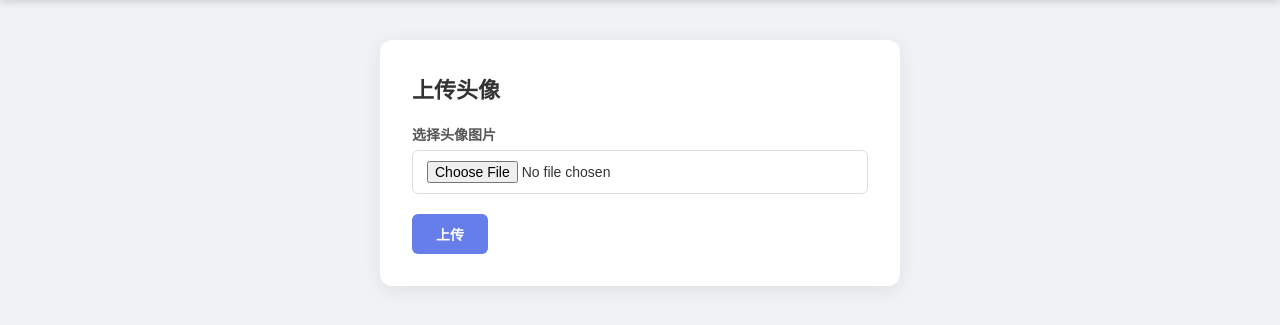
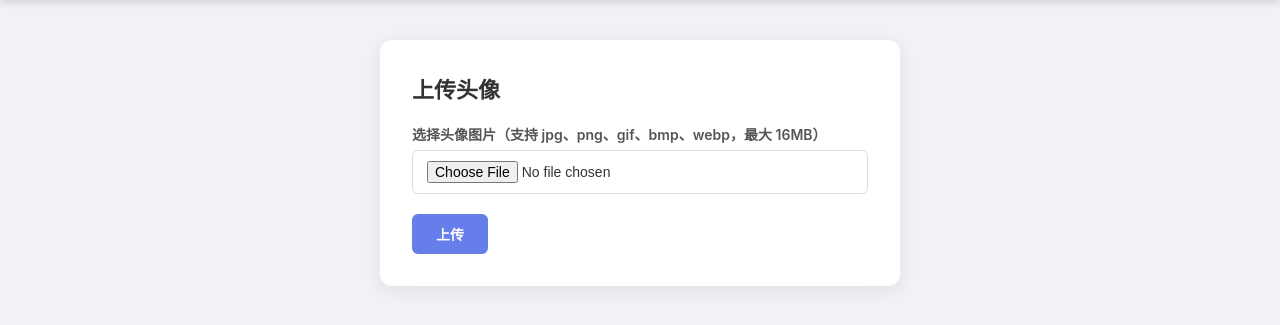
Before and after one commit to CHUN-BAI12/Class01, a Flask app: page /upload in a window 1280 px wide. Shown: the part 56-381 px from the top of the page. Run offline with Flask 3, Linux system fonts and the light colour scheme; the visitor is signed in with stand-in values (Sample User, id 1).

Commit message:
修复文件上传漏洞（7项安全修复）
- 扩展名白名单校验（仅允许图片格式）
- MIME 类型校验（Content-Type 白名单）
- 文件头部验证（imghdr 真实图片检测）
- UUID 重命名存储（防路径穿越和文件覆盖）
- 路径规范化检查（二次防护）
- 自定义 413 友好错误页面
- 上传页面增加文件类型提示和 accept 属性

Co-Authored-By: Claude <noreply@anthropic.com>

```diff
--- a/app.py
+++ b/app.py
@@ -1,8 +1,11 @@
 import os
 import secrets
 import sqlite3
-from flask import Flask, render_template, request, redirect, session, url_for
+import uuid
+import imghdr
+from flask import Flask, render_template, request, redirect, session, url_for, abort
 from werkzeug.security import generate_password_hash, check_password_hash
+from werkzeug.utils import secure_filename
 
 app = Flask(__name__)
 app.secret_key = os.environ.get("SECRET_KEY", os.urandom(24).hex())
@@ -15,6 +18,15 @@ app.config["SESSION_COOKIE_SAMESITE"] = "Lax"
 app.config["MAX_CONTENT_LENGTH"] = 16 * 1024 * 1024  # 16MB
 UPLOAD_FOLDER = os.path.join(app.root_path, "static", "uploads")
 os.makedirs(UPLOAD_FOLDER, exist_ok=True)
+
+# 允许上传的图片类型
+ALLOWED_EXTENSIONS = {"jpg", "jpeg", "png", "gif", "bmp", "webp"}
+ALLOWED_MIME_TYPES = {"image/jpeg", "image/png", "image/gif", "image/bmp", "image/webp"}
+
+
+def allowed_file(filename):
+    """检查文件扩展名是否合法"""
+    return "." in filename and filename.rsplit(".", 1)[1].lower() in ALLOWED_EXTENSIONS
 
 
 def init_db():
@@ -154,6 +166,11 @@ def search():
     return render_template("index.html", user=user, results=results, keyword=keyword)
 
 
+@app.errorhandler(413)
+def too_large(e):
+    return render_template("upload.html", error="文件过大！最大允许 16MB"), 413
+
+
 @app.route("/upload", methods=["GET", "POST"])
 def upload():
     if "username" not in session:
@@ -170,11 +187,38 @@ def upload():
             if f.filename == "":
                 error = "没有选择文件"
             else:
-                # 使用原始文件名保存，不做任何检查
                 filename = f.filename
-                f.save(os.path.join(UPLOAD_FOLDER, filename))
-                uploaded_file = filename
-                print(f"[UPLOAD] {session['username']} 上传了文件: {filename}")
+
+                # 检查文件扩展名
+                if not allowed_file(filename):
+                    error = "不支持的文件类型，仅允许上传图片文件（jpg、png、gif、bmp、webp）"
+                else:
+                    # 检查 MIME 类型
+                    mime_type = f.content_type
+                    if mime_type not in ALLOWED_MIME_TYPES:
+                        error = f"文件内容类型不合法（{mime_type}），仅允许上传图片"
+                    else:
+                        # 读取文件头验证是否为真实图片
+                        file_data = f.read(512)
+                        image_type = imghdr.what(None, file_data)
+                        if image_type is None:
+                            error = "文件内容不是有效的图片格式"
+                        else:
+                            # 重置文件指针
+                            f.seek(0)
+
+                            # 使用 UUID 重命名文件，防止路径穿越和文件覆盖
+                            ext = filename.rsplit(".", 1)[1].lower()
+                            safe_filename = f"{uuid.uuid4().hex}.{ext}"
+                            save_path = os.path.normpath(os.path.join(UPLOAD_FOLDER, safe_filename))
+
+                            # 确保路径仍在 UPLOAD_FOLDER 内（二次防护）
+                            if not save_path.startswith(os.path.normpath(UPLOAD_FOLDER)):
+                                error = "非法的文件路径"
+                            else:
+                                f.save(save_path)
+                                uploaded_file = safe_filename
+                                print(f"[UPLOAD] {session['username']} 上传了文件: {filename} -> {safe_filename}")
 
     return render_template("upload.html", uploaded_file=uploaded_file, error=error)
 
--- a/templates/upload.html
+++ b/templates/upload.html
@@ -10,8 +10,8 @@
 
     <form method="POST" action="/upload" enctype="multipart/form-data" class="upload-form">
         <div class="form-group">
-            <label for="file">选择头像图片</label>
-            <input type="file" id="file" name="file" class="file-input">
+            <label for="file">选择头像图片（支持 jpg、png、gif、bmp、webp，最大 16MB）</label>
+            <input type="file" id="file" name="file" class="file-input" accept="image/jpeg,image/png,image/gif,image/bmp,image/webp">
         </div>
         <button type="submit" class="btn btn-primary">上传</button>
     </form>
@@ -23,10 +23,7 @@
                 <img src="/static/uploads/{{ uploaded_file }}" alt="头像预览" class="avatar-preview">
             </div>
             <p class="file-url">
-                文件链接：<code>/static/uploads/{{ uploaded_file }}</code>
-            </p>
-            <p class="file-url">
-                完整访问：<a href="/static/uploads/{{ uploaded_file }}" target="_blank">/static/uploads/{{ uploaded_file }}</a>
+                访问链接：<a href="/static/uploads/{{ uploaded_file }}" target="_blank">/static/uploads/{{ uploaded_file }}</a>
             </p>
         </div>
     {% endif %}
```
